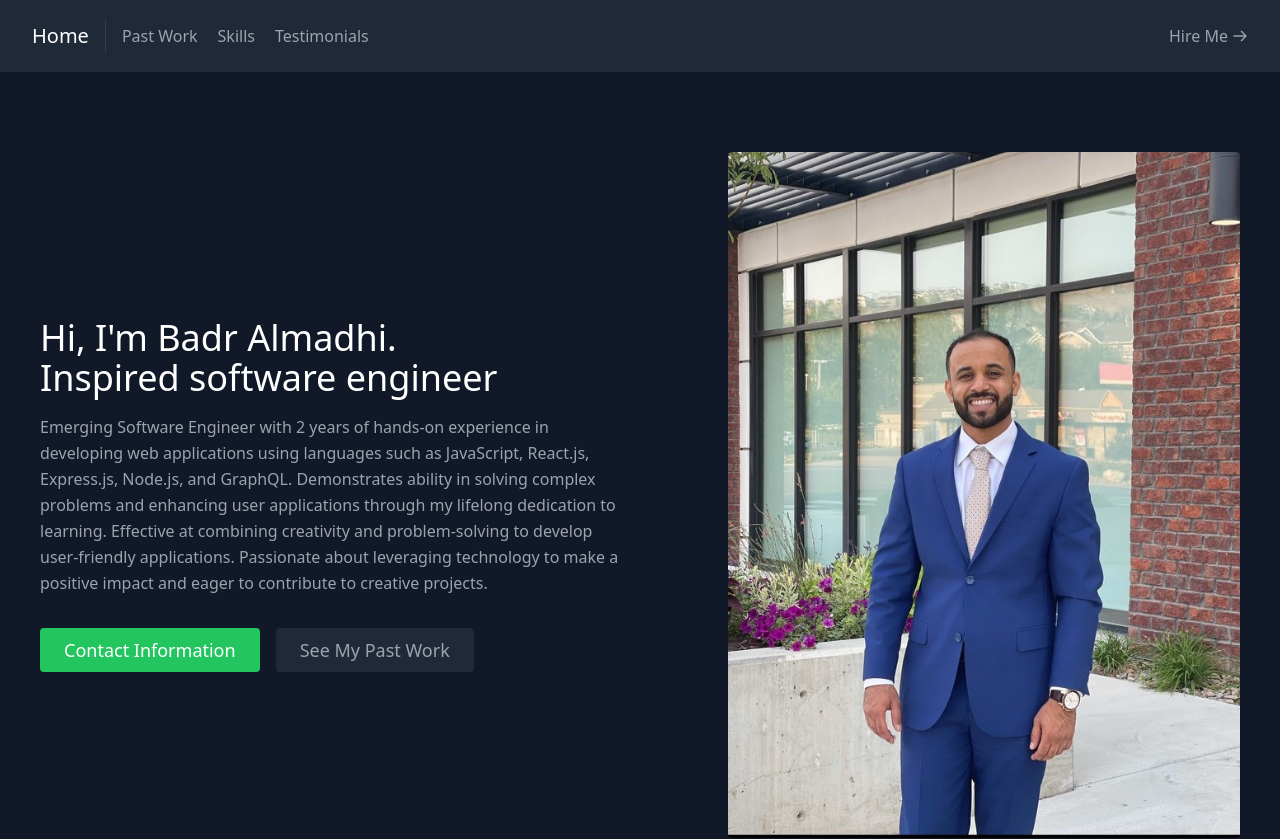
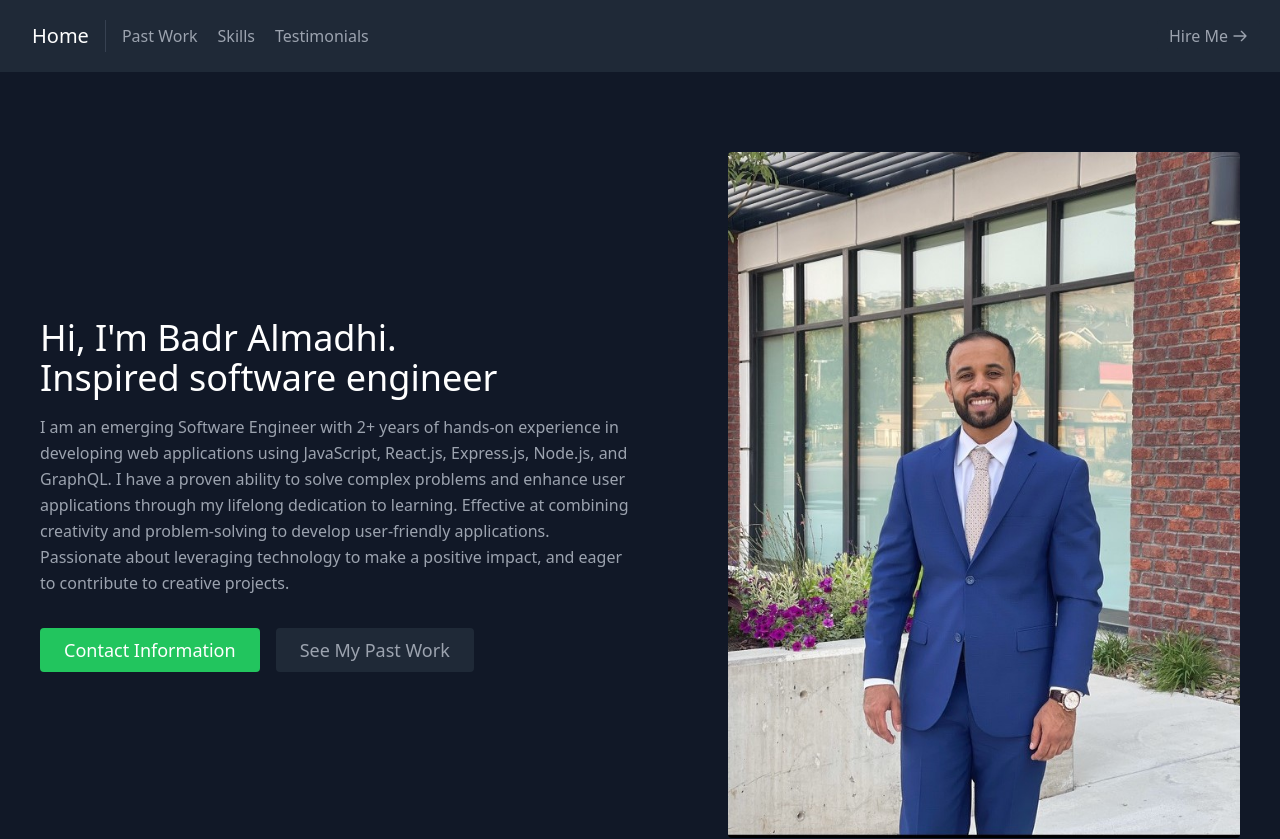
Before and after one commit to BadrAlmadhi/react-portfolio, a React (Create React App) app: page / in a window 1280 px wide. Shown: the top 839 px of the page. Built offline with nearby package versions, Linux system fonts and the light colour scheme.

Commit message:
added to about me section

```diff
--- a/src/components/About.js
+++ b/src/components/About.js
@@ -11,14 +11,14 @@ export default function About() {
             <br className="hidden lg:inline-block" /> Inspired software engineer
           </h1>
           <p className="mb-8 leading-relaxed">
-            Emerging Software Engineer with 2 years of hands-on experience in
-            developing web applications using languages such as JavaScript,
-            React.js, Express.js, Node.js, and GraphQL. Demonstrates ability in
-            solving complex problems and enhancing user applications through my
+            I am an emerging Software Engineer with 2+ years of hands-on
+            experience in developing web applications using JavaScript,
+            React.js, Express.js, Node.js, and GraphQL. I have a proven ability
+            to solve complex problems and enhance user applications through my
             lifelong dedication to learning. Effective at combining creativity
             and problem-solving to develop user-friendly applications.
-            Passionate about leveraging technology to make a positive impact and
-            eager to contribute to creative projects.
+            Passionate about leveraging technology to make a positive impact,
+            and eager to contribute to creative projects.
           </p>
           <div className="flex justify-center">
             <a
```
